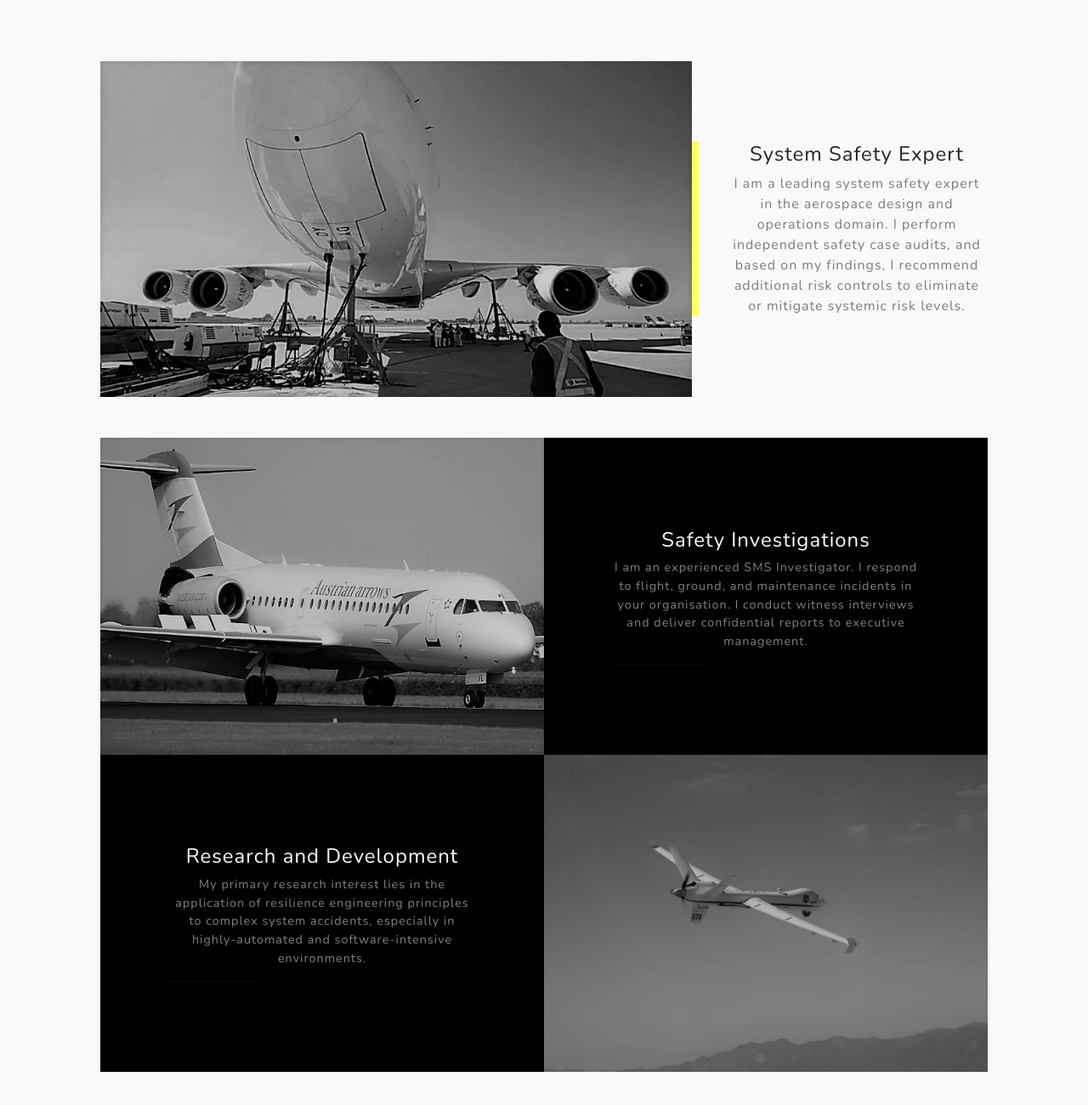
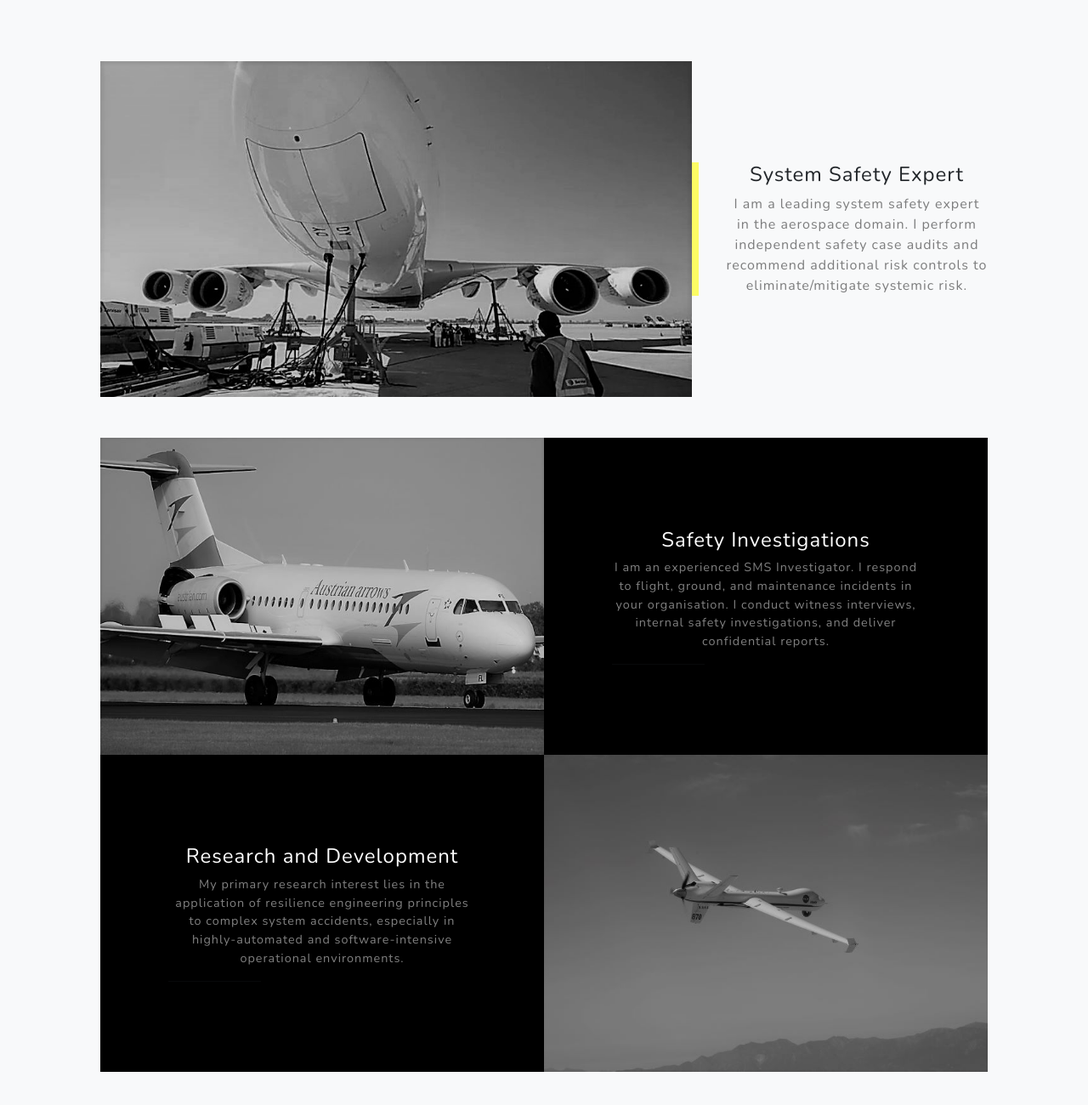
Before and after one commit to bravozulujets/bravozulu_grayscale, a plain HTML site: page index.html in a window 1280 px wide. Shown: the part 1668-2968 px from the top of the page at 85% size. Drawn offline with nearby package versions, Linux system fonts and the light colour scheme.

Commit message:
Update index.html

```diff
--- a/index.html
+++ b/index.html
@@ -71,7 +71,7 @@
                     <div class="col-xl-4 col-lg-5">
                         <div class="featured-text text-center text-lg-left">
                             <h4>System Safety Expert</h4>
-                            <p class="text-black-50 mb-0"> I am a leading system safety expert in the aerospace design and operations domain. I perform independent safety case audits, and based on my findings, I recommend additional risk controls to eliminate or mitigate systemic risk levels.</p>
+                            <p class="text-black-50 mb-0"> I am a leading system safety expert in the aerospace domain. I perform independent safety case audits and recommend additional risk controls to eliminate/mitigate systemic risk.</p>
                         </div>
                     </div>
                 </div>
@@ -83,7 +83,7 @@
                             <div class="d-flex h-100">
                                 <div class="project-text w-100 my-auto text-center text-lg-left">
                                     <h4 class="text-white">Safety Investigations</h4>
-                                    <p class="mb-0 text-white-50">I am an experienced SMS Investigator. I respond to flight, ground, and maintenance incidents in your organisation. I conduct witness interviews and deliver confidential reports to executive management.</p>
+                                    <p class="mb-0 text-white-50">I am an experienced SMS Investigator. I respond to flight, ground, and maintenance incidents in your organisation. I conduct witness interviews, internal safety investigations, and deliver confidential reports.</p>
                                     <hr class="d-none d-lg-block mb-0 ms-0" />
                                 </div>
                             </div>
@@ -98,7 +98,7 @@
                             <div class="d-flex h-100">
                                 <div class="project-text w-100 my-auto text-center text-lg-right">
                                     <h4 class="text-white">Research and Development</h4>
-                                    <p class="mb-0 text-white-50">My primary research interest lies in the application of resilience engineering principles to complex system accidents, especially in highly-automated and software-intensive environments.</p>
+                                    <p class="mb-0 text-white-50">My primary research interest lies in the application of resilience engineering principles to complex system accidents, especially in highly-automated and software-intensive operational environments.</p>
                                     <hr class="d-none d-lg-block mb-0 me-0" />
                                 </div>
                             </div>
```
